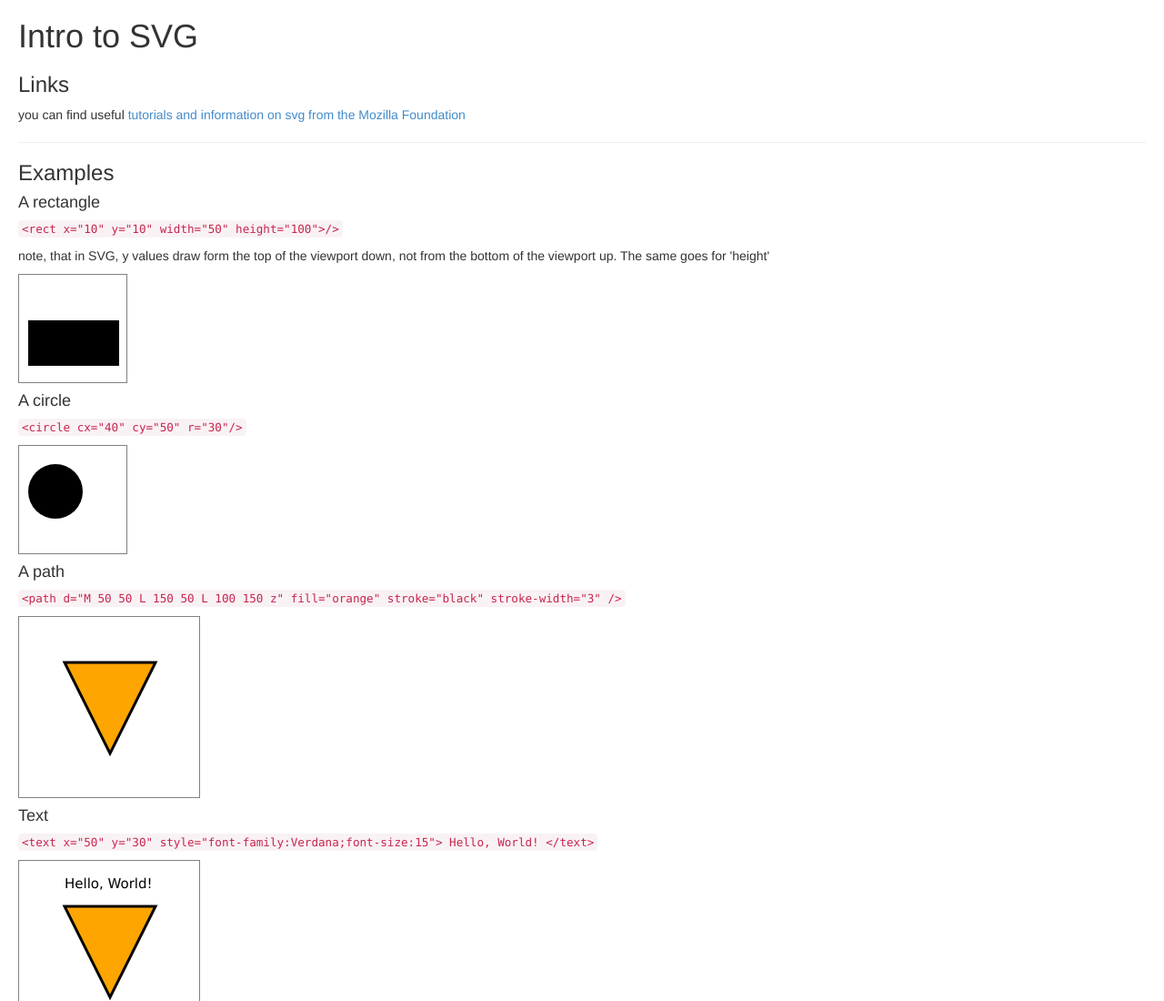
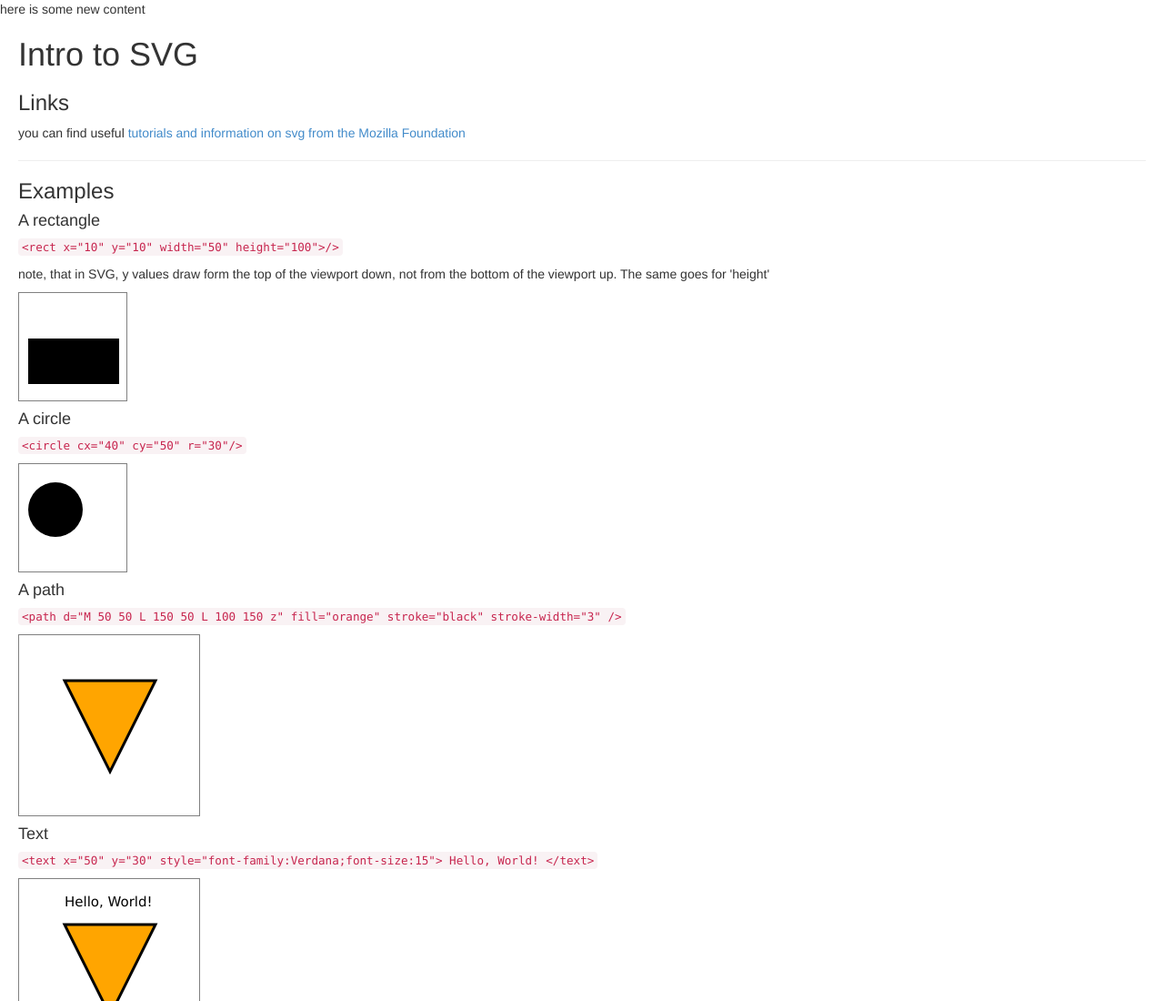
Before and after one commit to acuevas-15/techcon-presentation, a plain HTML site: page index.html in a window 1280 px wide. Shown: the top 1100 px of the page at 91% size. Drawn offline with Linux system fonts and the light colour scheme.

Commit message:
added content to illustrate how to commit a file change

```diff
--- a/index.html
+++ b/index.html
@@ -3,6 +3,7 @@
     <link rel="stylesheet" type="text/css" href="bootstrap.css"></link>
   </head>
   <body>
+  <p>here is some new content</p>
   <div style="margin-left:20px;margin-right:20px">
     <h1>Intro to SVG</h1>
     <h3>Links</h3>
```
